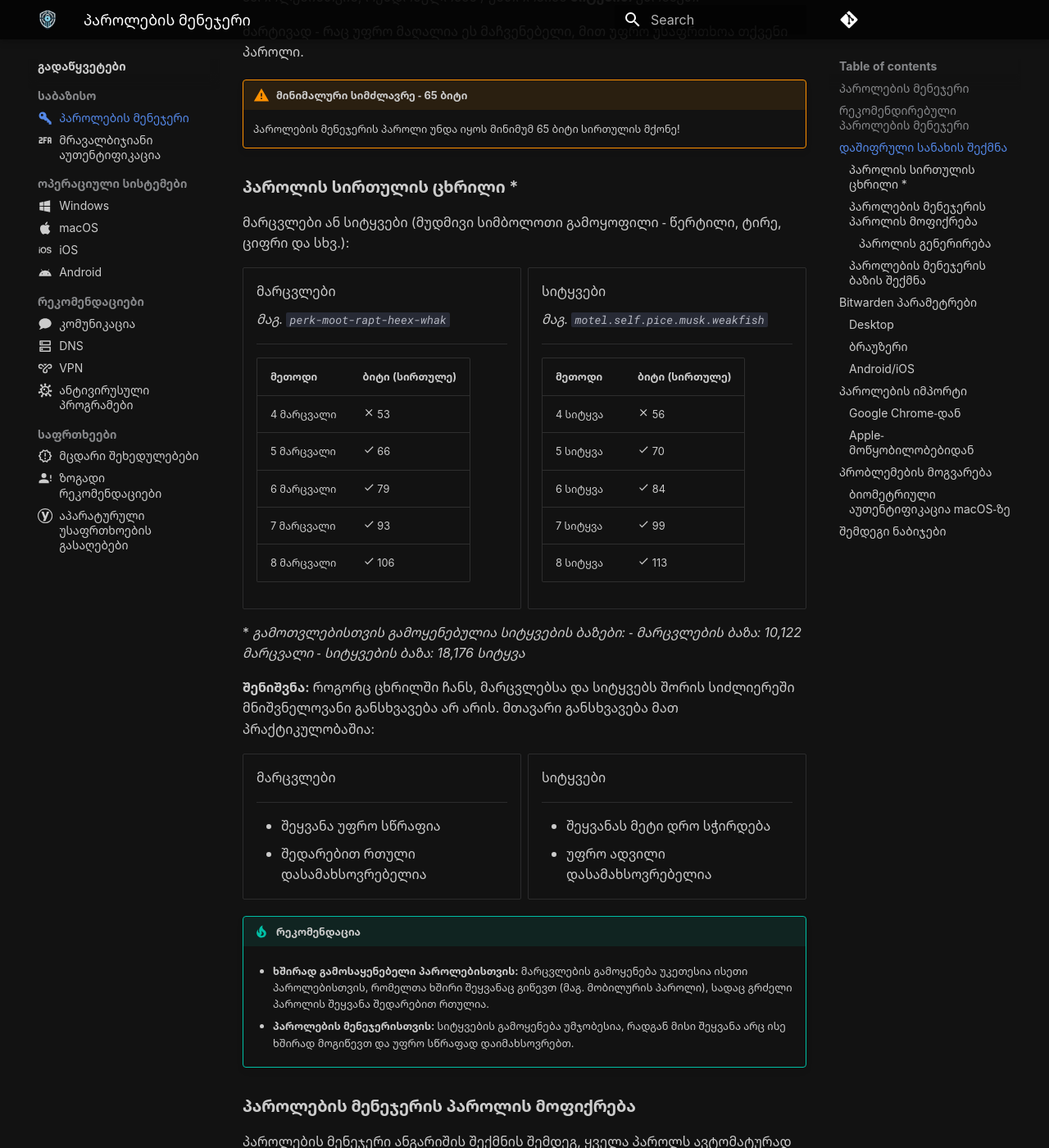
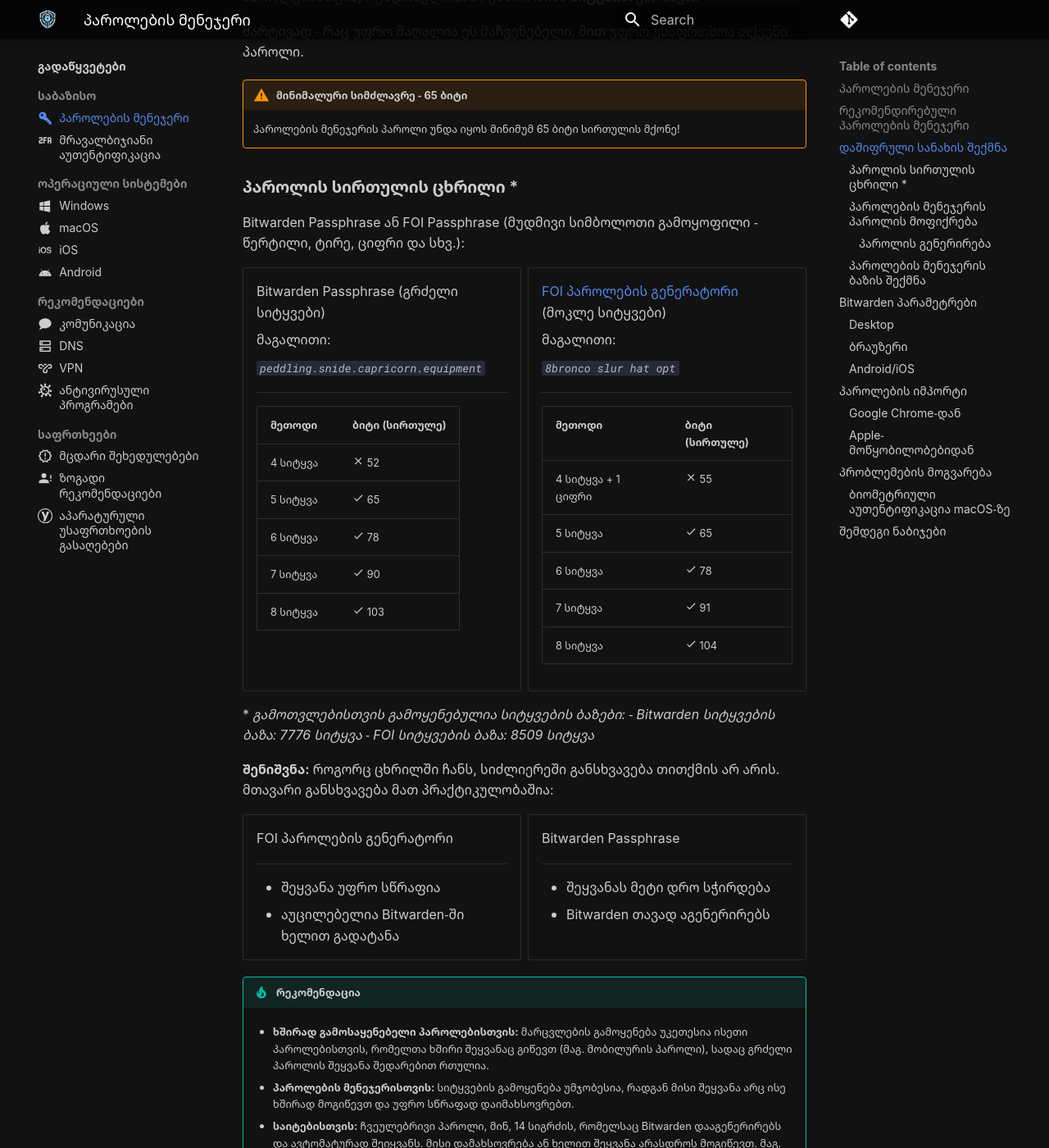
Before and after one commit to foige/security.foi.ge, an MkDocs documentation site: the page built from docs/solutions/passwords.md, in a window 1280 px wide and 1400 px high, scrolled down 2623 px. Shown: the whole window at 82% size. Built offline with MkDocs 1.6.1 and Material for MkDocs 9.7.7, drawn with Linux system fonts in a browser that asks for light colours; emoji names are drawn with the system emoji font; plug-ins that fetch from the network failed and are left out; comment, search, counter and statistics services are not loaded.

Commit message:
feat(password-generator): Update password generator instructions

```diff
--- a/docs/solutions/passwords.md
+++ b/docs/solutions/passwords.md
@@ -125,64 +125,69 @@
 
 ### პაროლის სირთულის ცხრილი *
 
-მარცვლები ან სიტყვები (მუდმივი სიმბოლოთი გამოყოფილი - წერტილი, ტირე, ციფრი და სხვ.):
+Bitwarden Passphrase ან FOI Passphrase (მუდმივი სიმბოლოთი გამოყოფილი - წერტილი, ტირე, ციფრი და სხვ.):
 
 <div class="grid cards" markdown>
 
-- მარცვლები
+- Bitwarden Passphrase (გრძელი სიტყვები)
 
-    *მაგ. `perk-moot-rapt-heex-whak`*
 
+    მაგალითი:
+
+    *`peddling.snide.capricorn.equipment`*
 
     ---
 
-    | მეთოდი     | ბიტი (სირთულე)      |
-    |------------|---------------------|
-    | 4 მარცვალი | :material-close: 53 |
-    | 5 მარცვალი | :material-check: 66 |
-    | 6 მარცვალი | :material-check: 79 |
-    | 7 მარცვალი | :material-check: 93 |
-    | 8 მარცვალი | :material-check: 106 |
+    | მეთოდი   | ბიტი (სირთულე)       |
+    |----------|----------------------|
+    | 4 სიტყვა | :material-close: 52  |
+    | 5 სიტყვა | :material-check: 65  |
+    | 6 სიტყვა | :material-check: 78  |
+    | 7 სიტყვა | :material-check: 90  |
+    | 8 სიტყვა | :material-check: 103 |
 
 
-- სიტყვები
+- [FOI პაროლების გენერატორი](../tools/password-generator.md) (მოკლე სიტყვები)
 
-      *მაგ. `motel.self.pice.musk.weakfish`*
+
+      მაგალითი:
+
+      *`8bronco slur hat opt`*
 
     ---
 
-    | მეთოდი   | ბიტი (სირთულე)        |
-    |----------|-----------------------|
-    | 4 სიტყვა | :material-close:  56  |
-    | 5 სიტყვა | :material-check:  70  |
-    | 6 სიტყვა | :material-check:  84  |
-    | 7 სიტყვა | :material-check:  99  |
-    | 8 სიტყვა | :material-check:  113 |
+    | მეთოდი             | ბიტი (სირთულე)        |
+    |--------------------|-----------------------|
+    | 4 სიტყვა + 1 ციფრი | :material-close:  55  |
+    | 5 სიტყვა           | :material-check:  65  |
+    | 6 სიტყვა           | :material-check:  78  |
+    | 7 სიტყვა           | :material-check:  91  |
+    | 8 სიტყვა           | :material-check:  104 |
 
 </div>
 
 
 \* *გამოთვლებისთვის გამოყენებულია სიტყვების ბაზები:*
-  - *მარცვლების ბაზა: 10,122 მარცვალი*
-  - *სიტყვების ბაზა: 18,176 სიტყვა*
+  - *Bitwarden სიტყვების ბაზა: 7776 სიტყვა*
+  - *FOI სიტყვების ბაზა: 8509 სიტყვა*
 
-**შენიშვნა:** როგორც ცხრილში ჩანს, მარცვლებსა და სიტყვებს შორის სიძლიერეში მნიშვნელოვანი განსხვავება არ არის.
+**შენიშვნა:** როგორც ცხრილში ჩანს, სიძლიერეში განსხვავება თითქმის არ არის.
 მთავარი განსხვავება მათ პრაქტიკულობაშია:
 
 <div class="grid cards" markdown>
 
-- მარცვლები
+- FOI პაროლების გენერატორი
 
     ---
     - შეყვანა უფრო სწრაფია
-    - შედარებით რთული დასამახსოვრებელია
+    - აუცილებელია Bitwarden-ში ხელით გადატანა
 
 
-- სიტყვები
+- Bitwarden Passphrase
 
     ---
     - შეყვანას მეტი დრო სჭირდება
-    - უფრო ადვილი დასამახსოვრებელია
+    - Bitwarden თავად აგენერირებს
 
 </div>
 
@@ -194,6 +199,9 @@
 
 - **პაროლების მენეჯერისთვის:** სიტყვების გამოყენება უმჯობესია, რადგან მისი შეყვანა არც ისე
     ხშირად მოგიწევთ და უფრო სწრაფად დაიმახსოვრებთ.
+
+- **საიტებისთვის:** ჩვეულებრივი პაროლი, მინ, 14 სიგრძის, რომელსაც Bitwarden დააგენერირებს და ავტომატურად შეიყვანს.
+    მისი დამახსოვრება ან ხელით შეყვანა არასდროს მოგიწევთ. მაგ. `lxKU$db?3;g.ZL`
 
 ///
 
```
Also changed, not shown: docs/policies/ios.md (+1 -1 lines), docs/solutions/macos.md (+7 -7 lines), docs/solutions/windows.md (+1 -1 lines), docs/tools/password-generator.md (+9 -9 lines).
